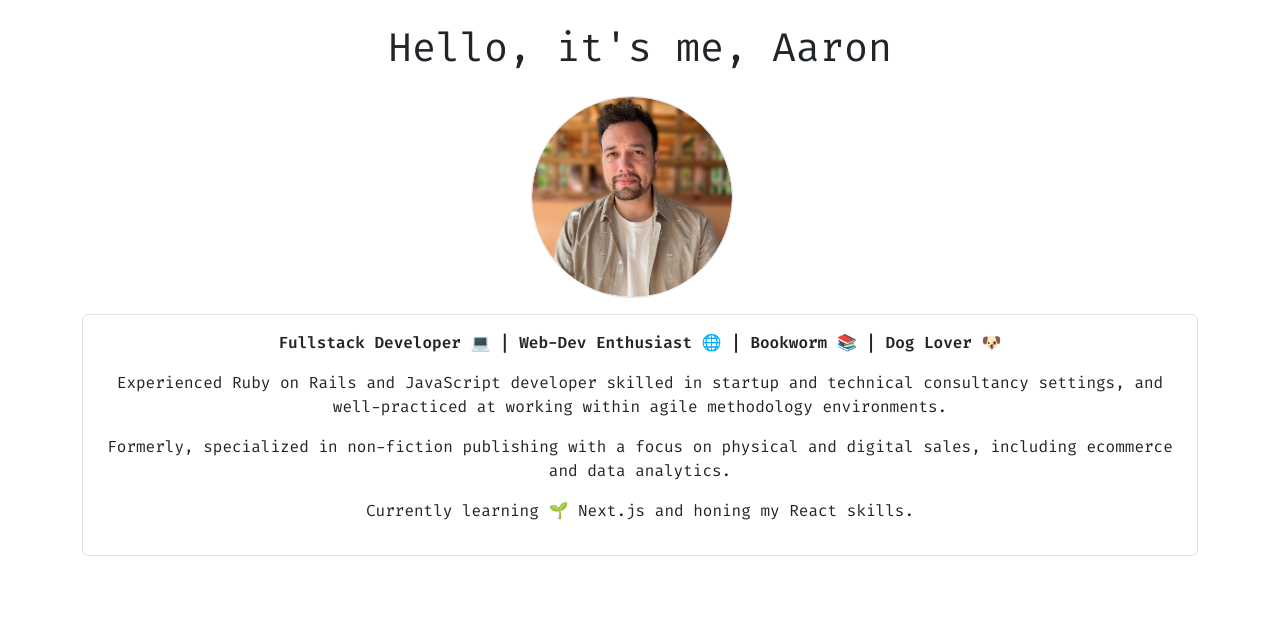
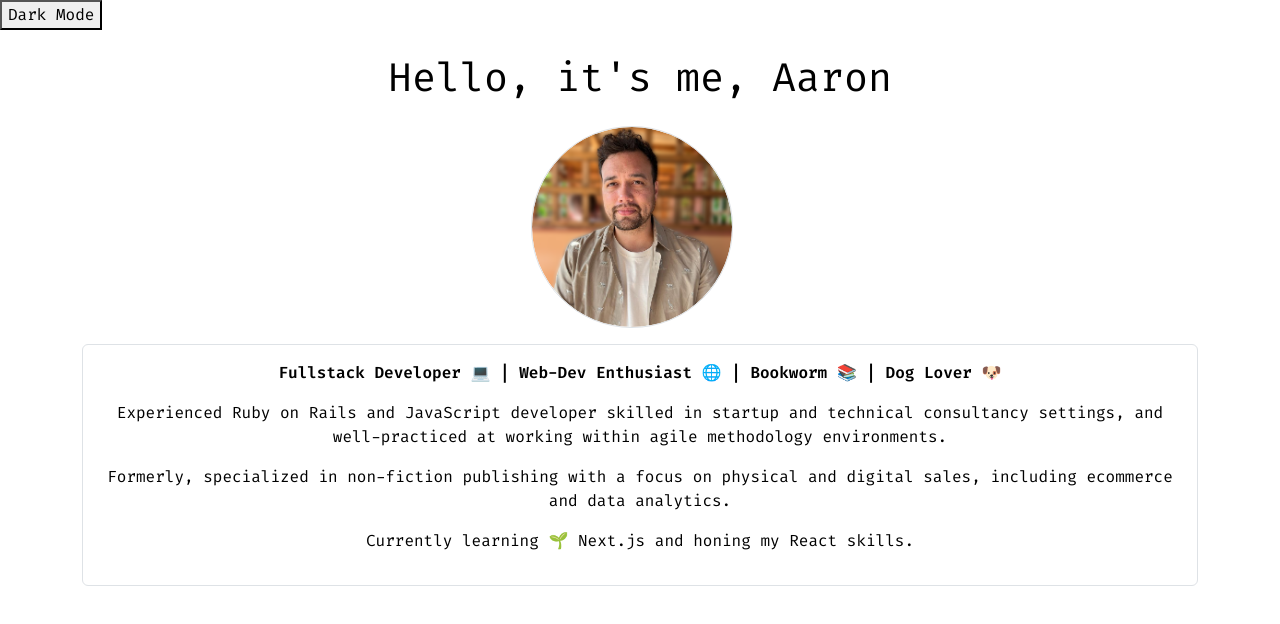
Before and after one commit to lambley/portfolio, a Next.js app: page / in a window 1280 px wide. Shown: the top 624 px of the page. Built offline with nearby package versions, Linux system fonts and the light colour scheme.

Commit message:
add dark/light mode toggle

```diff
--- a/src/pages/_app.tsx
+++ b/src/pages/_app.tsx
@@ -1,11 +1,31 @@
+import React, { useState, useEffect } from "react";
 import "../styles/globals.css";
 import type { AppProps } from "next/app";
 import Layout from "../components/layout";
 function MyApp({ Component, pageProps }: AppProps) {
+  const [theme, setTheme] = useState("light");
+
+  useEffect(() => {
+    if (window.matchMedia && window.matchMedia("(prefers-color-scheme: dark)").matches) {
+      setTheme("dark");
+    } else {
+      setTheme("light");
+    }
+  }, []);
+
+  const toggleTheme = () => {
+    setTheme((prevTheme) => (prevTheme === "light" ? "dark" : "light"));
+  };
+
   return (
-    <Layout>
-      <Component {...pageProps} />
-    </Layout>
+    <div className={`${theme}-theme`}>
+      <Layout>
+        <button onClick={toggleTheme}>
+          {theme === "light" ? "Dark" : "Light"} Mode
+        </button>
+        <Component {...pageProps} />
+      </Layout>
+    </div>
   );
 }
 export default MyApp;
--- a/src/pages/index.tsx
+++ b/src/pages/index.tsx
@@ -4,7 +4,7 @@ import Image from "next/image";
 
 const HomePage = (): JSX.Element => {
   return (
-    <Container className="my-4">
+    <Container className="py-4">
       <h1 className="text-center">Hello, it&apos;s me, Aaron</h1>
 
       <div className="d-flex align-items-center flex-column">
--- a/src/styles/globals.css
+++ b/src/styles/globals.css
@@ -15,3 +15,17 @@ body {
   overflow-x: hidden;
   margin: 0;
 }
+
+.light-theme {
+  --background-color: #ffffff;
+  --text-color: #000000;
+  background-color: var(--background-color);
+  color: var(--text-color);
+}
+
+.dark-theme {
+  --background-color: #000000;
+  --text-color: #ffffff;
+  background-color: var(--background-color);
+  color: var(--text-color);
+}
--- a/src/styles/variables.css
+++ b/src/styles/variables.css
@@ -1,3 +1,15 @@
+/* Light theme */
 :root {
+  --background-color: #ffffff;
+  --text-color: #000000;
   --font-mono: 'Fira Code', monospace;
 }
+
+/* Dark theme */
+@media (prefers-color-scheme: dark) {
+  :root {
+    --background-color: #000000;
+    --text-color: #ffffff;
+    --font-mono: 'Fira Code', monospace;
+  }
+}
```
